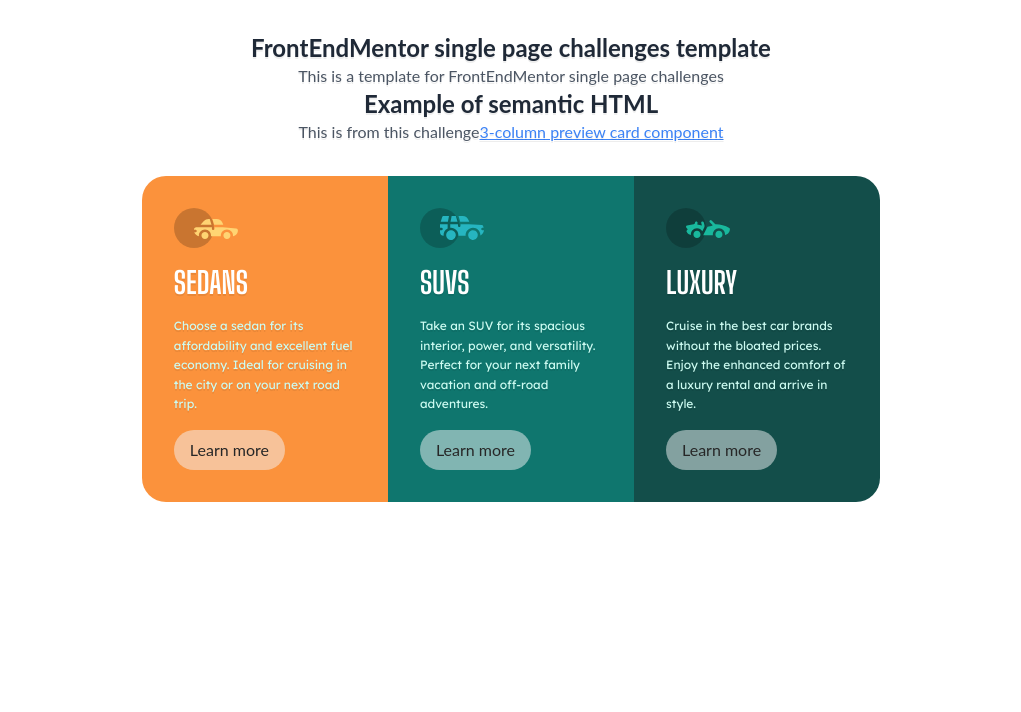
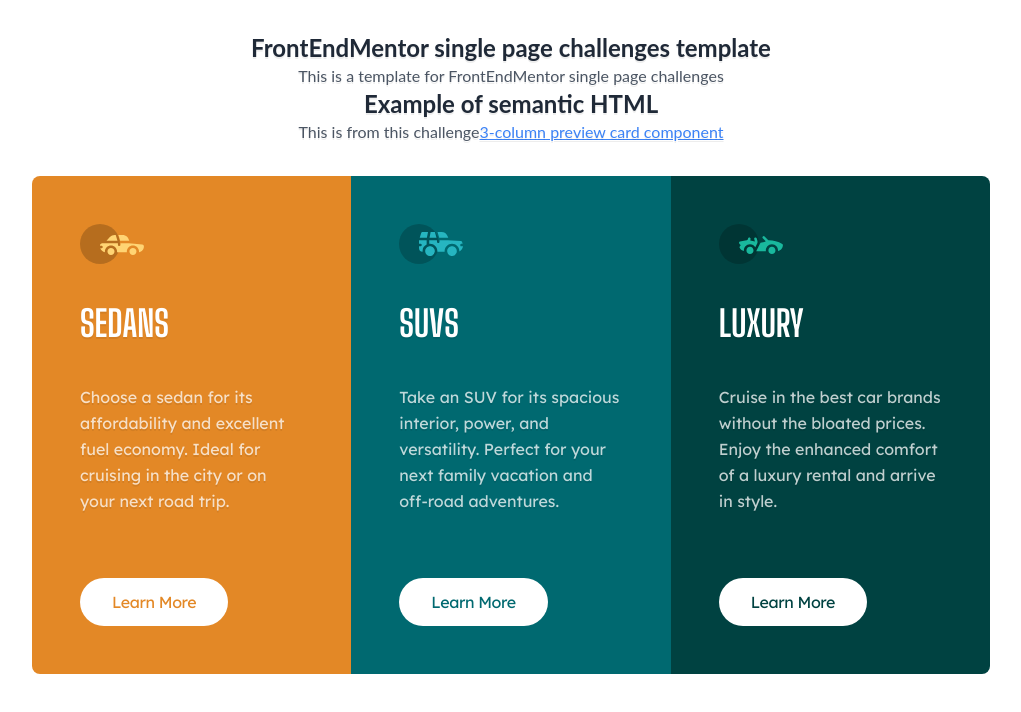
Before and after one commit to vitaly-andr/Frontend-mentor, a website built with Parcel: page fem-single-page-parcel-template/src/index.pug in a window 1280 px wide. Shown: the whole page, without its empty margins (129-1150 px from the left). Built offline with nearby package versions, Linux system fonts and the light colour scheme.

Commit message:
refactoring into css - next step

```diff
--- a/fem-single-page-parcel-template/src/index.pug
+++ b/fem-single-page-parcel-template/src/index.pug
@@ -26,33 +26,33 @@ html.antialiased.overflow-x-hidden(lang='en')
 
                 section.text-center
                     ul.__car_types(class=`
-                    my-8
-                    inline-flex flex-col md:flex-row
-                    rounded-3xl overflow-hidden
-                    `)
+                        my-8
+                        inline-flex flex-col md:flex-row
+                        rounded-lg overflow-hidden
+                        `)
 
-                        li(class="bg-orange-400")
+                        li(style="--bg-color:hsl(31, 77%, 52%)")
                             article
                                 section
                                     h2 Sedans
                                     img(src='./assets/icon-sedans.svg' alt='Sedans icon' class="mb-4")
-                                    p.text-orange-100 Choose a sedan for its affordability and excellent fuel economy. Ideal for cruising in the city or on your next road trip.
-                                button Learn more
+                                    p Choose a sedan for its affordability and excellent fuel economy. Ideal for cruising in the city or on your next road trip.
+                                button Learn More
 
 
-                        li(class="bg-teal-700")
+                        li(style="--bg-color:hsl(184, 100%, 22%)")
                             article
                                 section
                                     h2 SUVs
                                     img(src='./assets/icon-suvs.svg' alt='SUVs icon').mb-4
-                                    p.text-teal-100 Take an SUV for its spacious interior, power, and versatility. Perfect for your next family vacation and off-road adventures.
-                                button Learn more
+                                    p Take an SUV for its spacious interior, power, and versatility. Perfect for your next family vacation and off-road adventures.
+                                button Learn More
 
 
-                        li(class="bg-teal-900")
+                        li(style="--bg-color:hsl(179, 100%, 13%)")
                             article
                                 section
                                     h2 Luxury
                                     img(src='./assets/icon-luxury.svg' alt='Luxury icon').mb-4
-                                    p.text-teal-100 Cruise in the best car brands without the bloated prices. Enjoy the enhanced comfort of a luxury rental and arrive in style.
-                                button Learn more
+                                    p Cruise in the best car brands without the bloated prices. Enjoy the enhanced comfort of a luxury rental and arrive in style.
+                                button Learn More
--- a/fem-single-page-parcel-template/src/styles/index.scss
+++ b/fem-single-page-parcel-template/src/styles/index.scss
@@ -15,17 +15,23 @@
         & > li {
             @apply
             flex
-            p-8
+            p-12
+            text-left
+            bg-[--bg-color]
+            font-lexend
             ;
 
             & > article {
                 @apply
                 flex flex-col h-full
-                justify-between items-start;
+                justify-between items-start
+                gap-12
+                ;
 
                 & > section {
                     @apply
-                    flex flex-col justify-start
+                    flex flex-col
+                    gap-6
                     ;
 
                     & > img {
@@ -34,22 +40,26 @@
 
                     & > h2 {
                         @apply
-                        mb-4 text-3xl font-bold text-left text-white
+                        mb-4 text-4xl font-bold text-white
                         uppercase font-big-shoulder
                     }
 
                     & > p {
                         @apply
-                        max-w-[25ch]
-                        text-xs leading-relaxed
-                        text-teal-100 text-left font-lexend
+                        max-w-[23ch]
+                        leading-relaxed
+                        text-[hsla(0,0%,100%,0.75)]
                         mb-4;
                     }
                 }
 
                 & > button {
                     @apply
-                    px-4 py-2 rounded-full bg-gray-100/50 ;
+                    px-8 py-3
+                    bg-white
+                    text-[--bg-color] font-medium
+                    tracking-tight
+                    rounded-full ;
                 }
             }
         }
```
